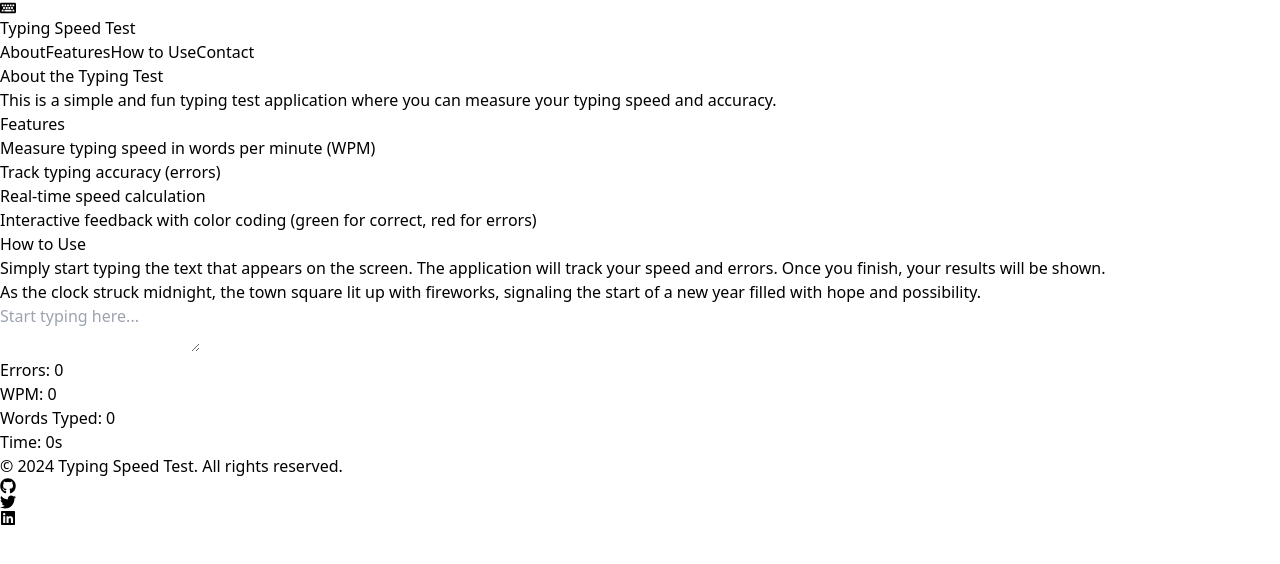
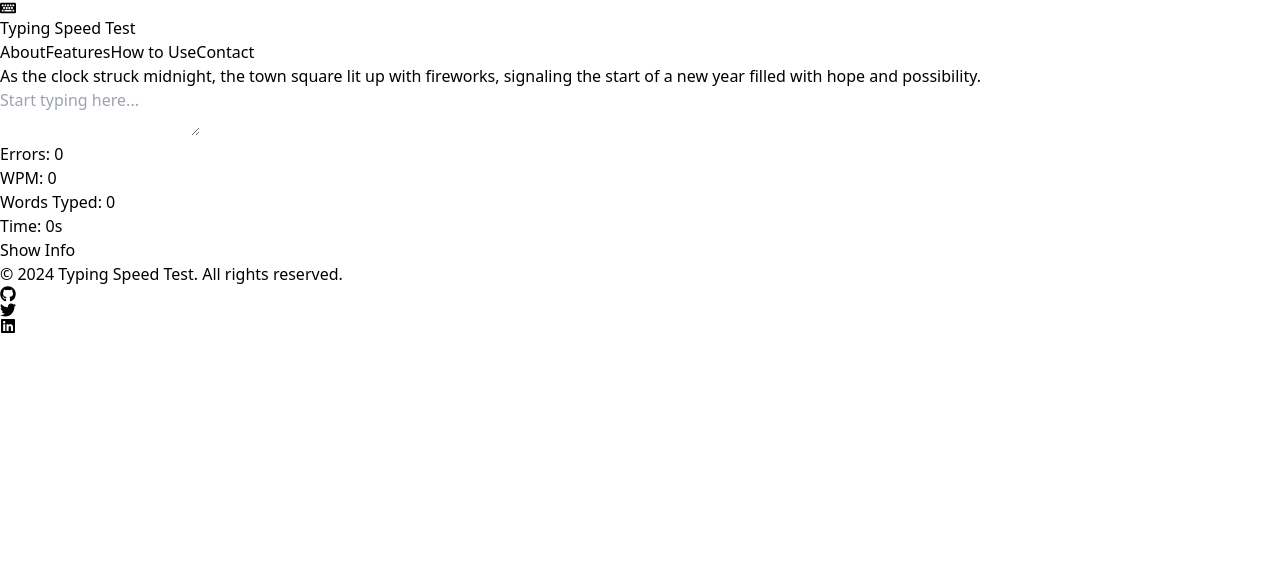
Before and after one commit to ltxstudio/typing-speed, a React (Vite) app: page / in a window 1280 px wide. Shown: the top 564 px of the page. Built offline with nearby package versions, Linux system fonts and the light colour scheme.

Commit message:
Update TypingTest.jsx

```diff
--- a/src/components/TypingTest.jsx
+++ b/src/components/TypingTest.jsx
@@ -12,6 +12,7 @@ const TypingTest = ({ onComplete }) => {
   const [elapsedTime, setElapsedTime] = useState(0);
   const [realTimeSpeed, setRealTimeSpeed] = useState(0);
   const [typedWords, setTypedWords] = useState(0);
+  const [showInfo, setShowInfo] = useState(false);
 
   // Set random sample text on component mount
   useEffect(() => {
@@ -36,8 +37,11 @@ const TypingTest = ({ onComplete }) => {
     if (!startTime) setStartTime(Date.now());
     setInput(value);
 
-    // Calculate error count
-    const errors = value.split('').filter((char, idx) => char !== text[idx]).length;
+    // Calculate error count (count mismatched characters)
+    let errors = 0;
+    for (let i = 0; i < value.length; i++) {
+      if (value[i] !== text[i]) errors++;
+    }
     setErrorCount(errors);
 
     // Calculate real-time typing speed (WPM)
@@ -85,6 +89,8 @@ const TypingTest = ({ onComplete }) => {
     });
   };
 
+  const toggleInfo = () => setShowInfo(!showInfo);
+
   return (
     <motion.div
       className="p-6 bg-white rounded-lg shadow-lg max-w-2xl mx-auto"
@@ -92,28 +98,6 @@ const TypingTest = ({ onComplete }) => {
       animate={{ opacity: 1 }}
       transition={{ duration: 0.5 }}
     >
-      {/* About, Features, and How to Use Section */}
-      <div className="mb-6">
-        <h2 className="text-2xl font-semibold text-blue-600 mb-4">About the Typing Test</h2>
-        <p className="text-gray-600 mb-4">
-          This is a simple and fun typing test application where you can measure your typing speed and accuracy.
-        </p>
-
-        <h3 className="text-xl font-semibold text-blue-500 mb-3">Features</h3>
-        <ul className="list-disc list-inside text-gray-600">
-          <li>Measure typing speed in words per minute (WPM)</li>
-          <li>Track typing accuracy (errors)</li>
-          <li>Real-time speed calculation</li>
-          <li>Interactive feedback with color coding (green for correct, red for errors)</li>
-        </ul>
-
-        <h3 className="text-xl font-semibold text-blue-500 mb-3 mt-4">How to Use</h3>
-        <p className="text-gray-600">
-          Simply start typing the text that appears on the screen. The application will track your speed and errors.
-          Once you finish, your results will be shown.
-        </p>
-      </div>
-
       {/* Typing Test Section */}
       <p className="text-lg font-medium mb-4 text-gray-700 border-b pb-2">
         {getHighlightedText()}
@@ -128,7 +112,7 @@ const TypingTest = ({ onComplete }) => {
         placeholder="Start typing here..."
       ></textarea>
 
-      {/* Speed, Errors, Time and Words Display */}
+      {/* Speed, Errors, Time, and Words Display */}
       <div className="flex justify-between mt-4 text-sm text-gray-600">
         <div className="flex items-center space-x-4">
           <p>Errors: {errorCount}</p>
@@ -157,6 +141,44 @@ const TypingTest = ({ onComplete }) => {
           </button>
         </motion.div>
       )}
+
+      {/* About, Features, and How to Use Section */}
+      <div className="mt-8">
+        <button
+          onClick={toggleInfo}
+          className="px-4 py-2 text-white bg-blue-600 rounded-full mb-4"
+        >
+          {showInfo ? 'Hide Info' : 'Show Info'}
+        </button>
+
+        {showInfo && (
+          <motion.div
+            className="p-4 bg-gray-100 rounded-lg shadow-md"
+            initial={{ opacity: 0 }}
+            animate={{ opacity: 1 }}
+            transition={{ duration: 0.5 }}
+          >
+            <h2 className="text-2xl font-semibold text-blue-600 mb-4">About the Typing Test</h2>
+            <p className="text-gray-600 mb-4">
+              This is a simple and fun typing test application where you can measure your typing speed and accuracy.
+            </p>
+
+            <h3 className="text-xl font-semibold text-blue-500 mb-3">Features</h3>
+            <ul className="list-disc list-inside text-gray-600">
+              <li>Measure typing speed in words per minute (WPM)</li>
+              <li>Track typing accuracy (errors)</li>
+              <li>Real-time speed calculation</li>
+              <li>Interactive feedback with color coding (green for correct, red for errors)</li>
+            </ul>
+
+            <h3 className="text-xl font-semibold text-blue-500 mb-3 mt-4">How to Use</h3>
+            <p className="text-gray-600">
+              Simply start typing the text that appears on the screen. The application will track your speed and errors.
+              Once you finish, your results will be shown.
+            </p>
+          </motion.div>
+        )}
+      </div>
     </motion.div>
   );
 };
```
